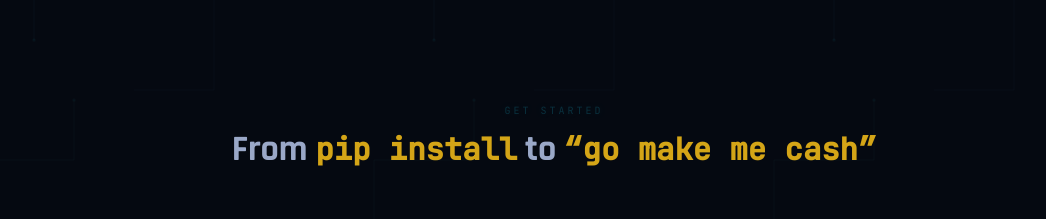
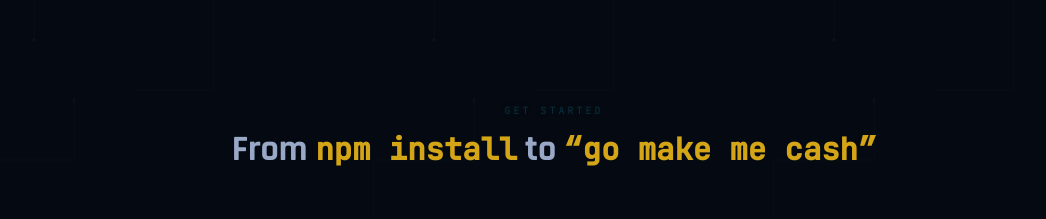
Before and after one commit to quantclaw-ai/quantclaw-website, a Next.js app: page / in a window 1280 px wide. Shown: the part 4160-4379 px from the top of the page, without its empty margins (86-1132 px from the left). Built offline with nearby package versions, Linux system fonts and the light colour scheme.

Commit message:
fix(how): correct hardcoded 'pip install' to 'npm install' in section heading

```diff
--- a/app/_lib/LandingPage.tsx
+++ b/app/_lib/LandingPage.tsx
@@ -227,7 +227,7 @@
               style={{ fontFamily: "var(--font-display)" }}
             >
               {t.how.titlePrefix}{" "}
-              <span className="font-mono text-gold text-[0.85em]">pip install</span>{" "}
+              <span className="font-mono text-gold text-[0.85em]">npm install</span>{" "}
               {t.how.titleTo}{" "}
               <span className="font-mono text-gold text-[0.85em]">&ldquo;go make me cash&rdquo;</span>
             </h2>
```
